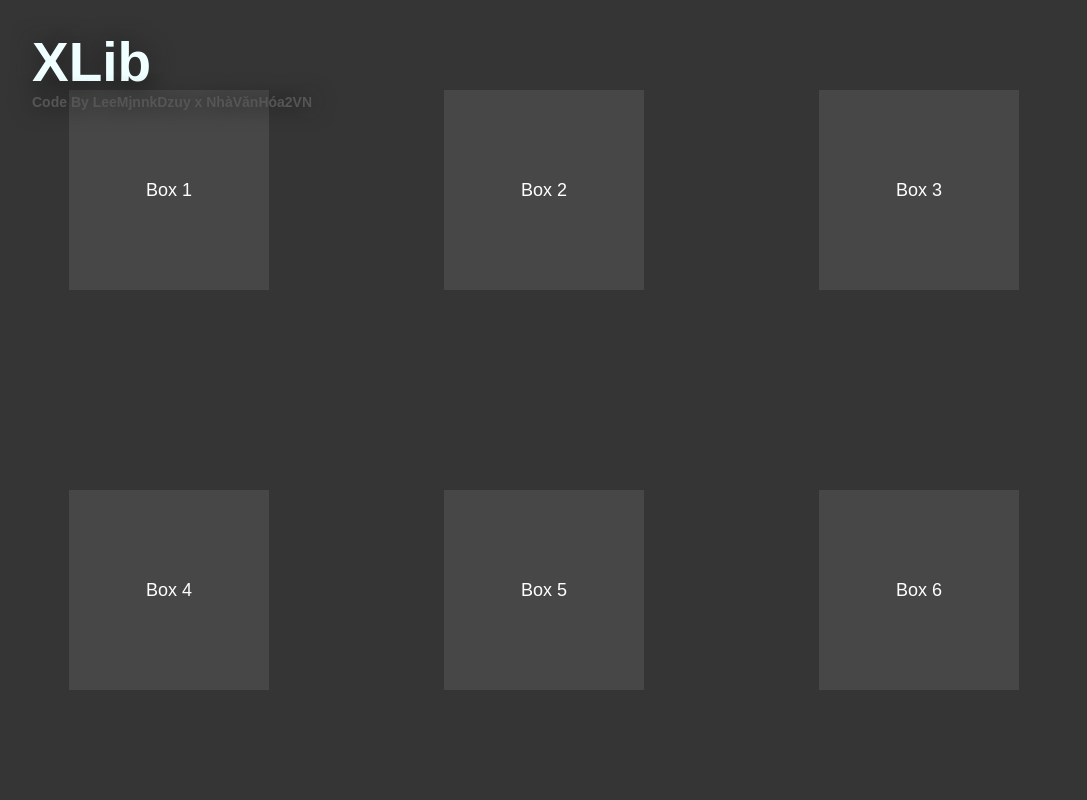
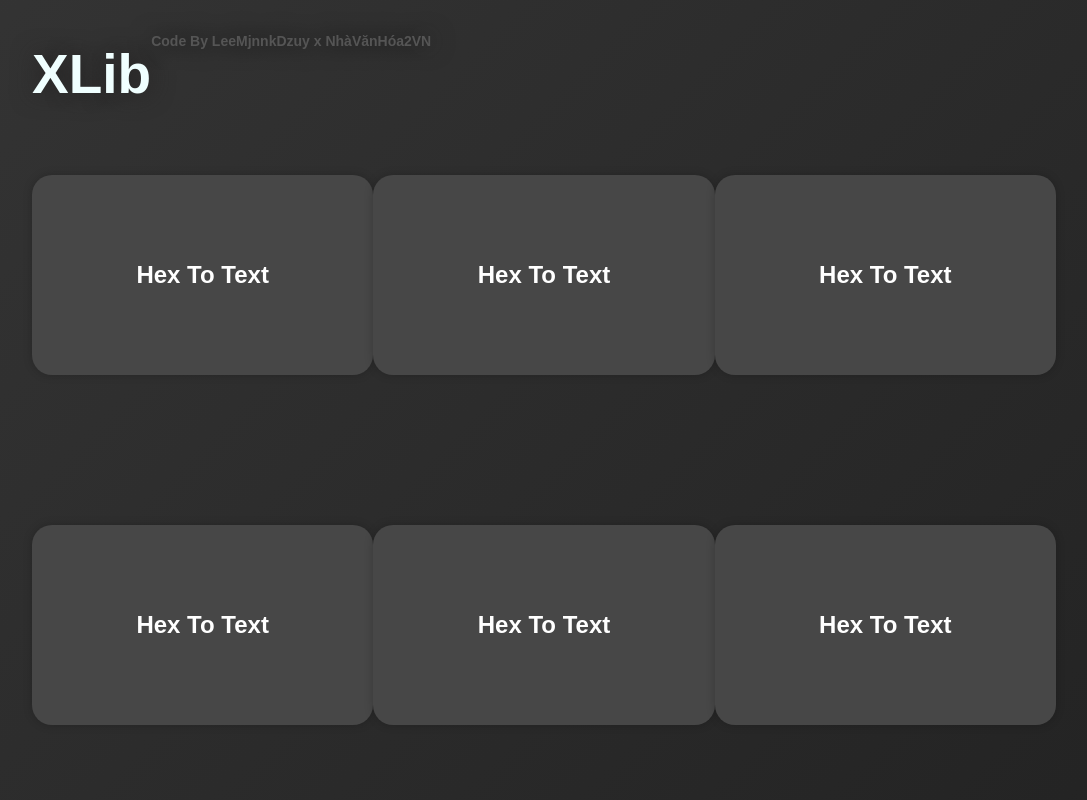
Before and after one commit to leemjnnkdzuy/Xlib, a PHP site: page /tools.html in a window 1280 px wide. Shown: the whole page, without its empty margins (96-1183 px from the left). Run offline with PHP 8.4, Linux system fonts and the light colour scheme.

Commit message:
add tools

```diff
--- a/css/tools-style.css
+++ b/css/tools-style.css
@@ -4,7 +4,6 @@
     box-sizing: border-box;
     font-family: 'Poppoins', sans-serif;
 }
-
 
 body{
     margin: 0;
@@ -15,6 +14,18 @@ body{
     align-items: center;
     min-height: 100vh;
     background-color: rgba(22, 22, 22, 0.863);
+    background: linear-gradient(135deg, #343434, #232323);
+    font-size: 16px;
+    line-height: 1.6;
+}
+
+a{
+    font-size: 24px;
+    color: white;
+    text-decoration: none;
+    display: flex;
+    justify-content: center;
+    font-weight: bold;
 }
 
 .header{
@@ -44,22 +55,34 @@ body{
     display: block;
 }
 
-
 .box{
-    width: 200px;
+    width: 400px;
     height: 200px;
     background-color: #474747;
-    margin: 10px;
     display: flex;
     justify-content: center;
     align-items: center;
     color: white;
     font-size: 18px;
+    box-shadow: 0px 0px 10px rgba(0, 0, 0, 0.2);
+    transition: transform 0.3s ease-in-out;
+    border-radius: 20px;
 }
 
-.row{
+.box:hover {
+    transform: scale(1.05);
+}
+
+.row1{
     display: flex;
     justify-content: space-evenly;
-    width: 100%;
-    margin-bottom: 20px;
+    width: 80%;
+    margin-top: 100px;
 }
+
+.row2{
+    display: flex;
+    justify-content: space-evenly;
+    width: 80%;
+
+}
--- a/tools.html
+++ b/tools.html
@@ -33,15 +33,39 @@
         </a>
     </header>
 
-    <div class="row">
-        <div class="box">Box 1</div>
-        <div class="box">Box 2</div>
-        <div class="box">Box 3</div>
+    <div class="row1">
+        <div class="box">
+            <a href="tools/HexToText/HexToText.html">
+                Hex To Text
+            </a>
+        </div>
+        <div class="box">
+            <a href="tools/HexToText/HexToText.html">
+                Hex To Text
+            </a>
+        </div>
+        <div class="box">
+            <a href="tools/HexToText/HexToText.html">
+                Hex To Text
+            </a>
+        </div>
     </div>
-    <div class="row">
-        <div class="box">Box 4</div>
-        <div class="box">Box 5</div>
-        <div class="box">Box 6</div>
+    <div class="row2">
+        <div class="box">
+            <a href="tools/HexToText/HexToText.html">
+                Hex To Text
+            </a>
+        </div>
+        <div class="box">
+            <a href="tools/HexToText/HexToText.html">
+                Hex To Text
+            </a>
+        </div>
+        <div class="box">
+            <a href="tools/HexToText/HexToText.html">
+                Hex To Text
+            </a>
+        </div>
     </div>
 </body>
 </html>
```
Also changed, not shown: tools/DownloadVideo/DownloadVideo.html (added), tools/DownloadVideo/css/DownloadVideo-style.css (added), tools/HexToText/HexToText.html (added), tools/HexToText/css/HexToText-style.css (added).
